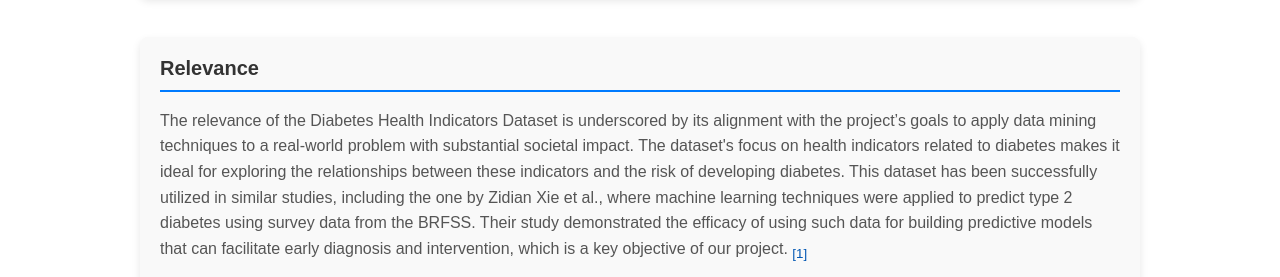
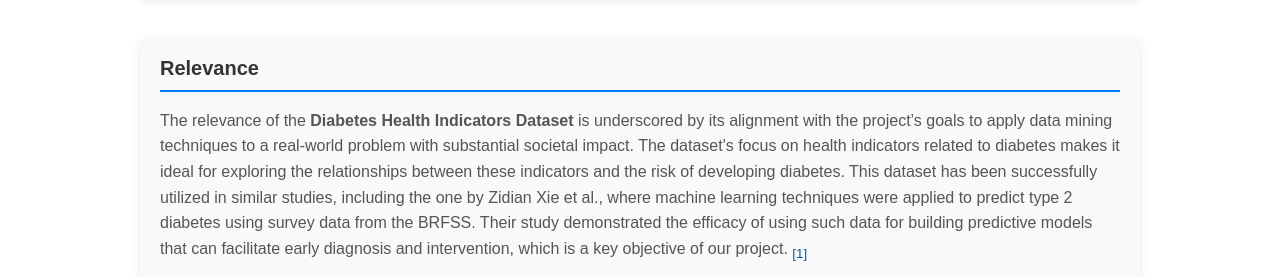
Before and after one commit to AlejandroSalas1143/AlejandroSalas1143.github.io, a plain HTML site: page data/data.html in a window 1280 px wide. Shown: the part 1093-1370 px from the top of the page. Drawn offline with Linux system fonts and the light colour scheme.

Commit message:
Modified elements

```diff
--- a/data/data.html
+++ b/data/data.html
@@ -85,7 +85,7 @@
             <section>
                 <h3>Relevance</h3>
                 <p>
-                    The relevance of the Diabetes Health Indicators Dataset is underscored by its alignment with the
+                    The relevance of the <b>Diabetes Health Indicators Dataset</b> is underscored by its alignment with the
                     project’s goals to apply data mining techniques to a real-world problem with substantial societal
                     impact. The dataset's focus on health indicators related to diabetes makes it ideal for exploring
                     the relationships between these indicators and the risk of developing diabetes. This dataset has
```
